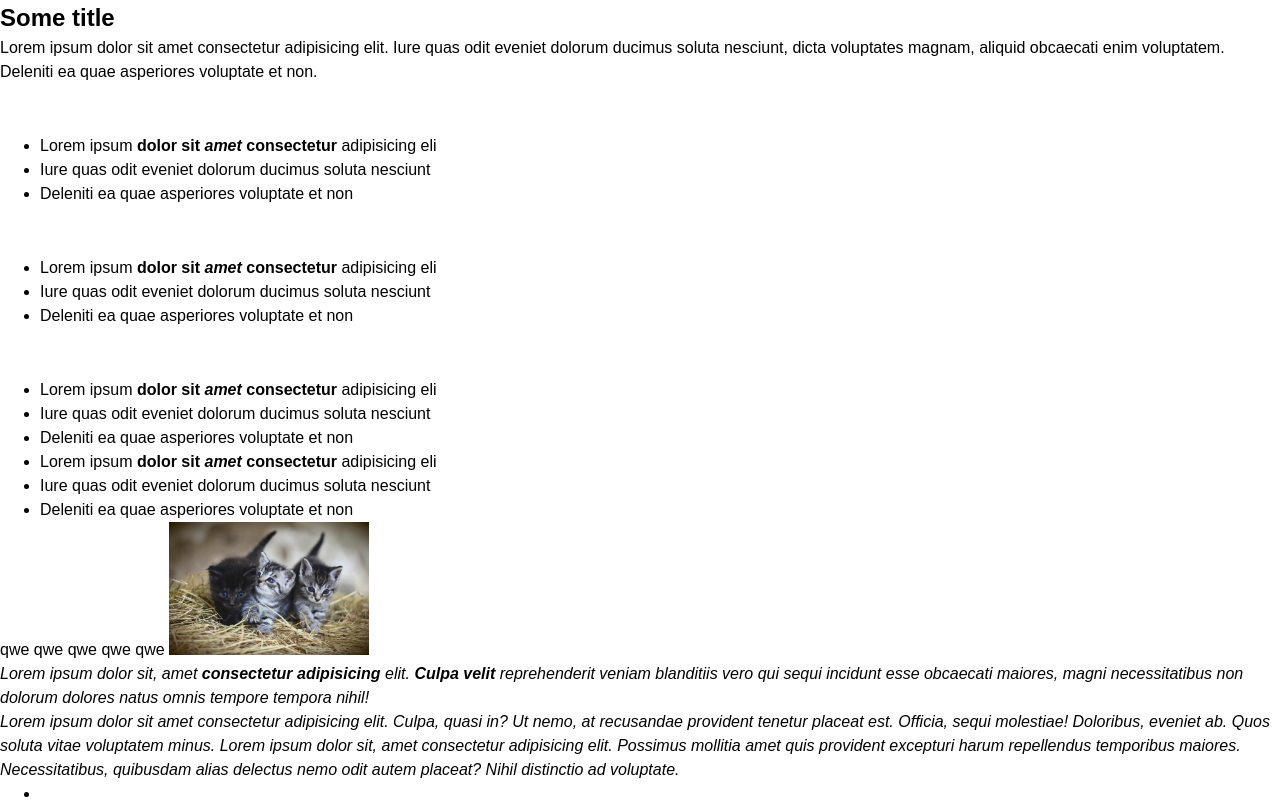
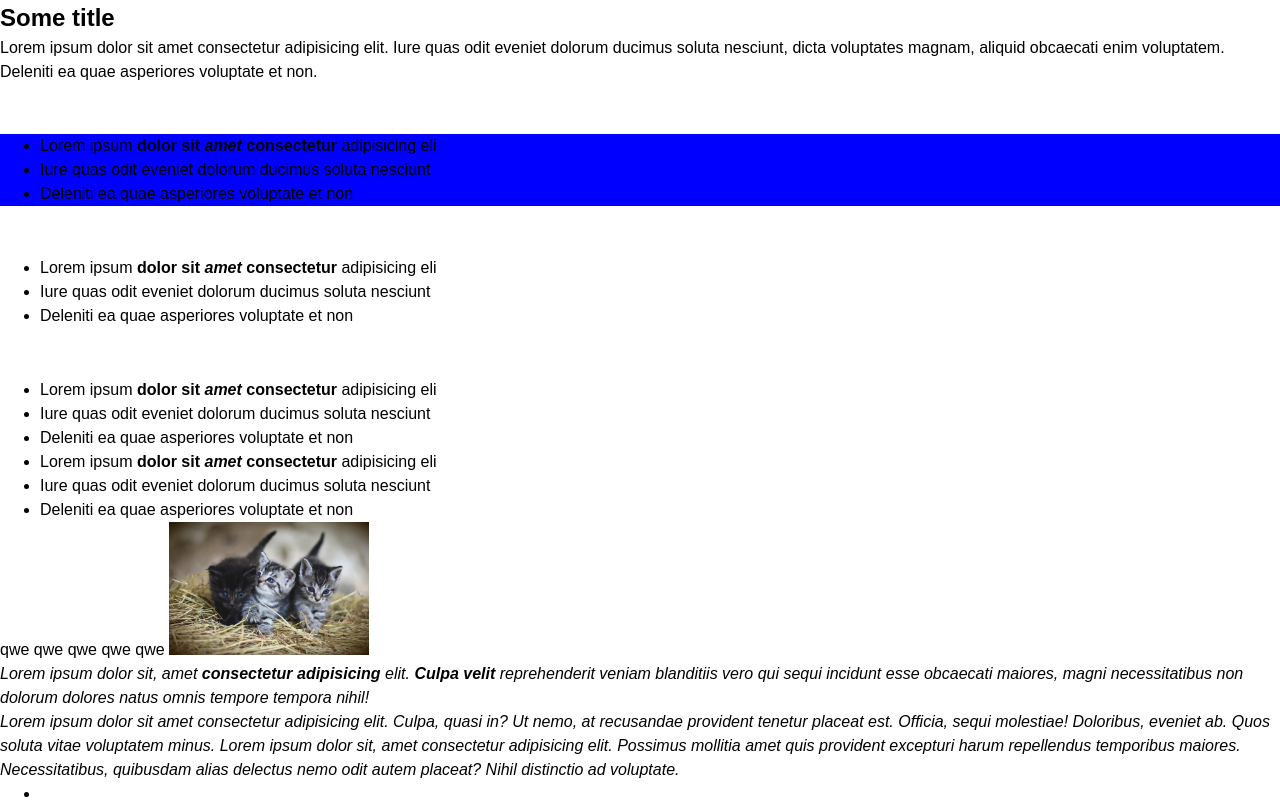
Before and after one commit to Vilka-Valeri/test1, a plain HTML site: page index.html in a window 1280 px wide. Shown: the top 802 px of the page. Drawn offline with Linux system fonts and the light colour scheme.

Commit message:
new file

```diff
--- /dev/null
+++ b/css/some-file.css
@@ -0,0 +1,3 @@
+#list {
+    background: blue;
+}
--- a/index.html
+++ b/index.html
@@ -5,6 +5,7 @@
     <title>Document Title Ipsum</title>
     <link rel="stylesheet" href="./css/style.css" />
     <link rel="stylesheet" href="./css/style-new.css" />
+    <link rel="stylesheet" href="./css/some-file.css" />
   </head>
 
   <body>
```
